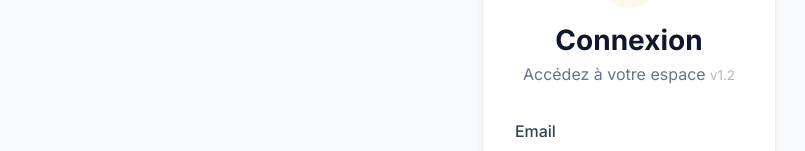
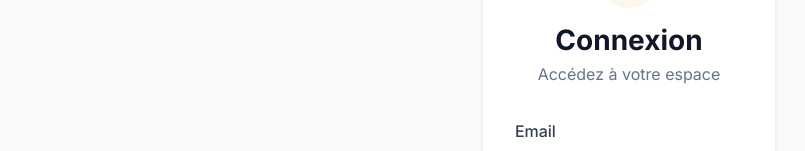
Before and after one commit to legagneurdeveloppement-create/mes-transports-2026, a React (Vite) app: page /login in a window 1280 px wide. Shown: the part 266-417 px from the top of the page, without its empty margins (11-816 px from the left). Built offline with nearby package versions, Linux system fonts and the light colour scheme.

Commit message:
Nettoyage : suppression des marqueurs de version v1.2

```diff
--- a/src/components/calendar/EventModal.jsx
+++ b/src/components/calendar/EventModal.jsx
@@ -95,7 +95,7 @@ export default function EventModal({ isOpen, onClose, onSave, eventData, selecte
             <div className="modal-content">
                 <div style={{ display: 'flex', justifyContent: 'space-between', alignItems: 'center', marginBottom: '1.5rem' }}>
                     <h3 style={{ fontSize: '1.25rem', fontWeight: 'bold' }}>
-                        {eventData ? 'Modifier le transport' : 'Nouveau transport'} <small style={{ opacity: 0.5, fontSize: '0.6em' }}>v1.2</small>
+                        {eventData ? 'Modifier le transport' : 'Nouveau transport'}
                     </h3>
                     <button onClick={onClose} style={{ background: 'none', border: 'none', cursor: 'pointer' }}>
                         <X size={24} />
--- a/src/pages/Login.jsx
+++ b/src/pages/Login.jsx
@@ -41,7 +41,7 @@ export default function Login() {
                             <LogIn size={32} />
                         </div>
                         <h1 className="auth-title">Connexion</h1>
-                        <p className="auth-subtitle">Accédez à votre espace <small style={{ opacity: 0.5 }}>v1.2</small></p>
+                        <p className="auth-subtitle">Accédez à votre espace</p>
                     </div>
 
                     {error && (
```
